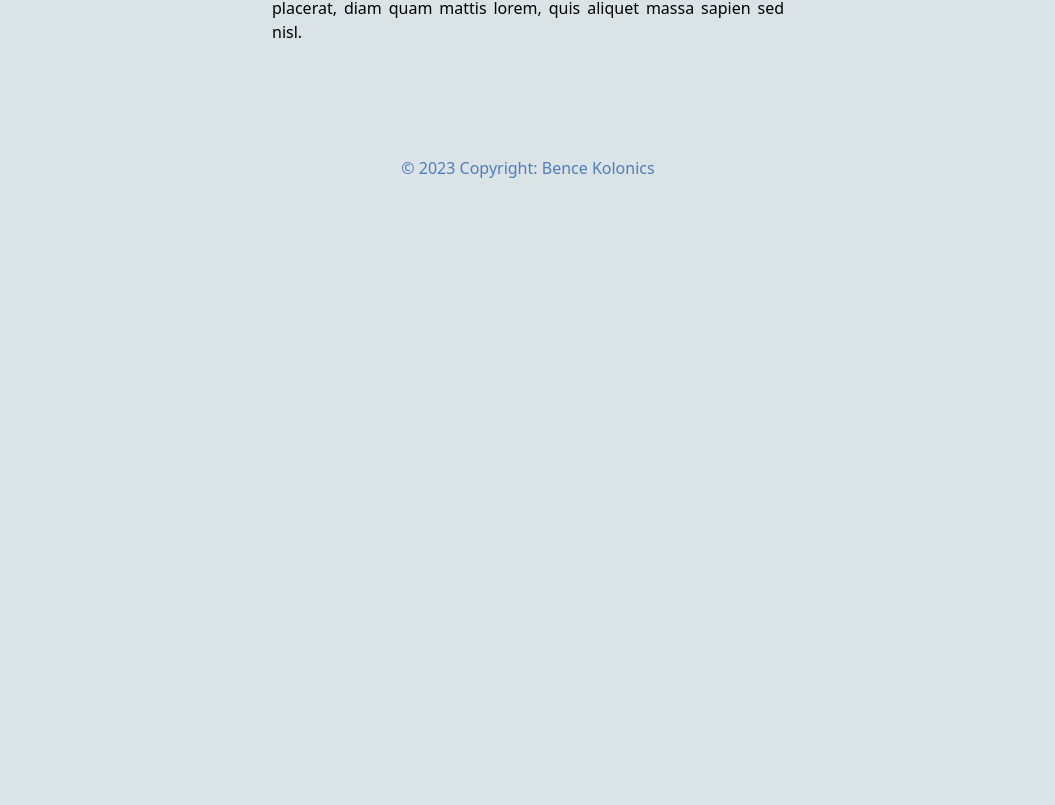
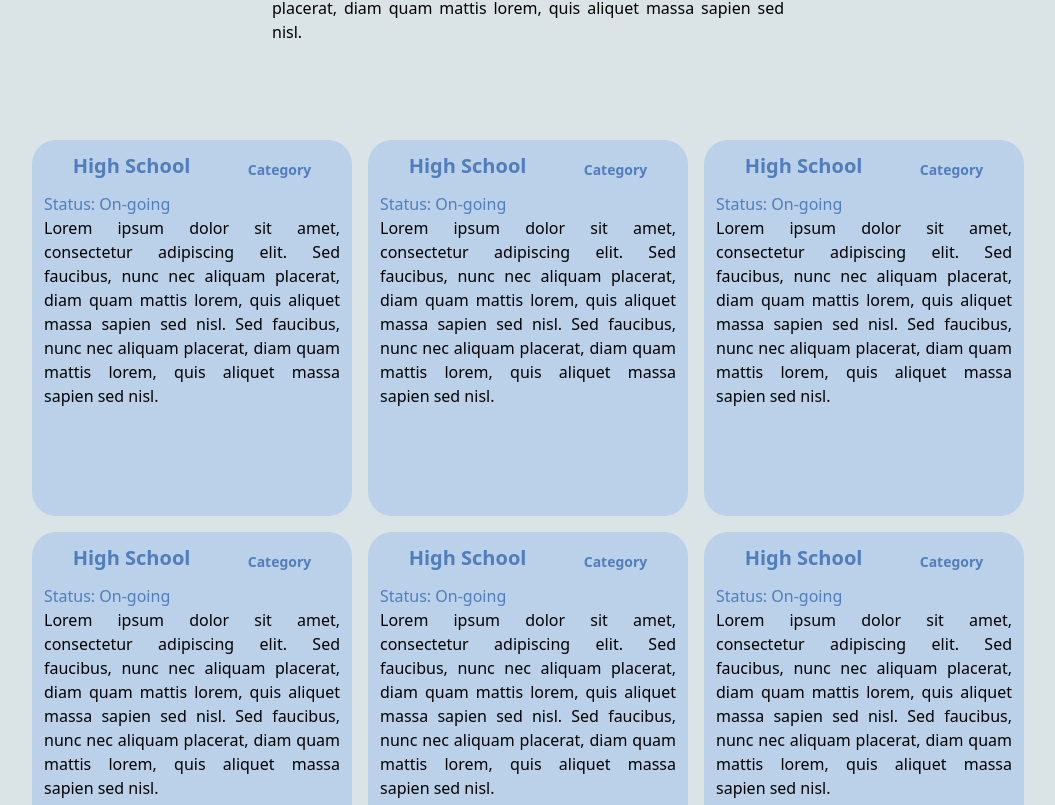
Before and after one commit to bkolonics/portfolio, a React (Vite) app: page / in a window 1280 px wide. Shown: the part 1715-2520 px from the top of the page, without its empty margins (112-1167 px from the left). Before the commit the page ends 1911 px from the top, so only its background shows below. Built offline with nearby package versions, Linux system fonts and the light colour scheme.

Commit message:
Added Projects Component not finished

```diff
--- a/src/App.tsx
+++ b/src/App.tsx
@@ -1,6 +1,7 @@
 import { Description } from "./Components/Description";
 import { Footer } from "./Components/Footer";
 import { Navbar } from "./Components/Navbar";
+import { Projects } from "./Components/Projects";
 import { Timeline } from "./Components/Timeline";
 
 function App() {
@@ -16,6 +17,9 @@ function App() {
           <div className="flex justify-center">
             <Timeline />
           </div>
+          <div className="flex justify-center mx-36">
+            <Projects />
+          </div>
           <div>
             <Footer year={0} />
           </div>
--- /dev/null
+++ b/src/Components/Projects.tsx
@@ -0,0 +1,92 @@
+interface ProjectsProps {
+    title: string;
+    category: string;
+    status: string;
+    description: string;
+}
+
+function ProjectsInput({title, category, status, description}: ProjectsProps) {
+    return (
+      <>
+        <div className="bg-Columbia-blue rounded-3xl p-3">
+          <div className="flex mb-3 items-end justify-around text-Glaucous font-semibold">
+            <div className="text-xl justify-start">{title}</div>
+            <div className="text-sm justify-end">{category}</div>
+          </div>
+          <div className="text-Glaucous">Status: {status}</div>
+          <div className="mb-24 text-justify">
+            <p>{description}</p>
+          </div>
+        </div>
+      </>
+    );
+}
+
+export function Projects() {
+    return (
+        <>
+        <div className="grid grid-cols-3 gap-4">
+            <ProjectsInput
+                title="High School"
+                category="Category"
+                status="On-going"
+                description="Lorem ipsum dolor sit amet, consectetur adipiscing elit. Sed
+                faucibus, nunc nec aliquam placerat, diam quam mattis lorem, quis
+                aliquet massa sapien sed nisl. Sed faucibus, nunc nec aliquam
+                placerat, diam quam mattis lorem, quis aliquet massa sapien sed
+                nisl."
+            />
+            <ProjectsInput
+                title="High School"
+                category="Category"
+                status="On-going"
+                description="Lorem ipsum dolor sit amet, consectetur adipiscing elit. Sed
+                faucibus, nunc nec aliquam placerat, diam quam mattis lorem, quis
+                aliquet massa sapien sed nisl. Sed faucibus, nunc nec aliquam
+                placerat, diam quam mattis lorem, quis aliquet massa sapien sed
+                nisl."
+            />
+            <ProjectsInput
+                title="High School"
+                category="Category"
+                status="On-going"
+                description="Lorem ipsum dolor sit amet, consectetur adipiscing elit. Sed
+                faucibus, nunc nec aliquam placerat, diam quam mattis lorem, quis
+                aliquet massa sapien sed nisl. Sed faucibus, nunc nec aliquam
+                placerat, diam quam mattis lorem, quis aliquet massa sapien sed
+                nisl."
+            />
+            <ProjectsInput
+                title="High School"
+                category="Category"
+                status="On-going"
+                description="Lorem ipsum dolor sit amet, consectetur adipiscing elit. Sed
+                faucibus, nunc nec aliquam placerat, diam quam mattis lorem, quis
+                aliquet massa sapien sed nisl. Sed faucibus, nunc nec aliquam
+                placerat, diam quam mattis lorem, quis aliquet massa sapien sed
+                nisl."
+            />
+            <ProjectsInput
+                title="High School"
+                category="Category"
+                status="On-going"
+                description="Lorem ipsum dolor sit amet, consectetur adipiscing elit. Sed
+                faucibus, nunc nec aliquam placerat, diam quam mattis lorem, quis
+                aliquet massa sapien sed nisl. Sed faucibus, nunc nec aliquam
+                placerat, diam quam mattis lorem, quis aliquet massa sapien sed
+                nisl."
+            />
+            <ProjectsInput
+                title="High School"
+                category="Category"
+                status="On-going"
+                description="Lorem ipsum dolor sit amet, consectetur adipiscing elit. Sed
+                faucibus, nunc nec aliquam placerat, diam quam mattis lorem, quis
+                aliquet massa sapien sed nisl. Sed faucibus, nunc nec aliquam
+                placerat, diam quam mattis lorem, quis aliquet massa sapien sed
+                nisl."
+            />
+        </div>
+        </>
+    );
+}
```
